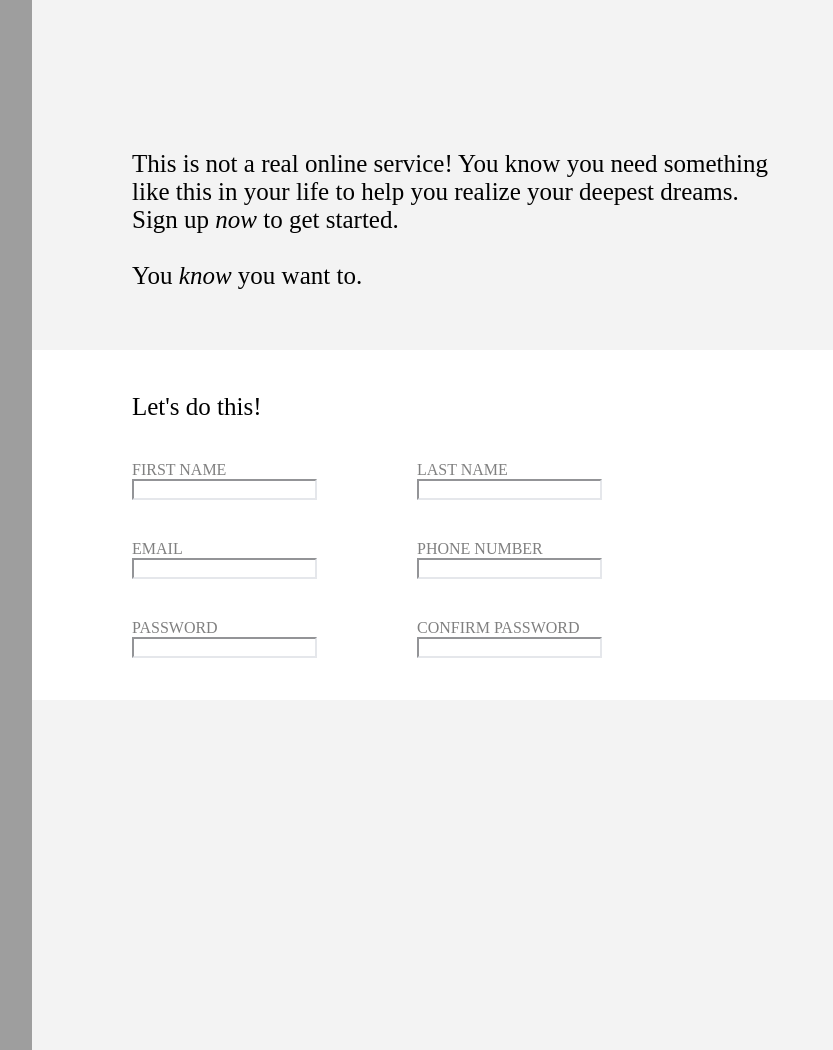
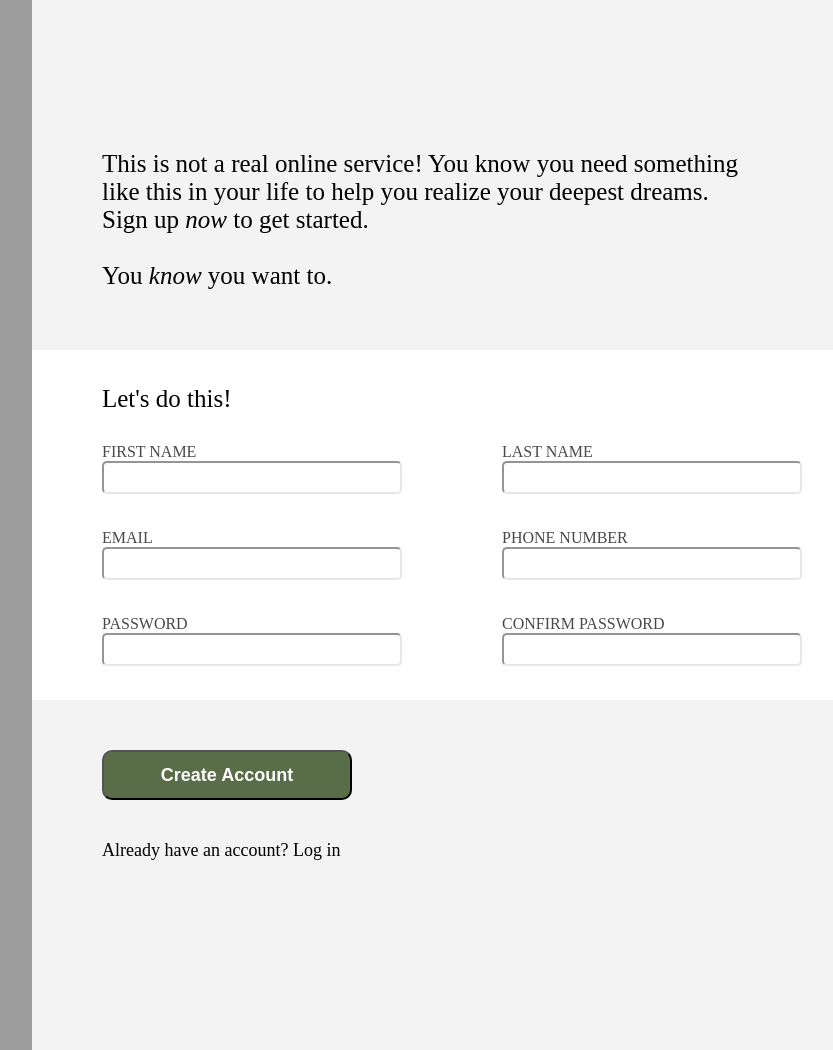
Before and after one commit to AlexGh27/Sign-up-Form, a plain HTML site: page index.html in a window 1280 px wide. Shown: the whole page, without its empty margins (352-1185 px from the left). Drawn offline with Linux system fonts and the light colour scheme; grey boxes are pictures that could not be loaded.

Commit message:
Styled the bottom part

```diff
--- a/index.html
+++ b/index.html
@@ -64,7 +64,8 @@
         </div>
 
         <div class="account">
-
+            <button id="submit">Create Account</button>
+            <div id = "already">Already have an account? <a>Log in</a></div>
         </div>
 
     </div>
--- a/styles.css
+++ b/styles.css
@@ -1,6 +1,7 @@
 * {
     box-sizing: border-box;
     --background-gray: rgb(243, 243, 243);
+    --button-color: #596D48;
 }
 
 
@@ -25,7 +26,7 @@ img {
     width: 1400px;
     display: flex;
     flex-direction: column;
-    justify-content: center;
+    justify-content: flex-start;
 }
 
 .description {
@@ -33,7 +34,7 @@ img {
     width: auto;
     background-color: var(--background-gray);
     font-size: 25px;
-    padding-left: 100px;
+    padding-left: 70px;
     padding-top: 150px;
 
 }
@@ -45,8 +46,8 @@ img {
     display: flex;
     flex-direction: column;
     justify-content: center;
-    padding-left: 100px;
-    gap: 40px;
+    padding-left: 70px;
+    gap: 30px;
 }
 
 .account {
@@ -66,10 +67,14 @@ img {
 input {
     display: block;
     border-color: #E5E7EB;
+    border-radius: 5px;
+    height: 1.5em;
+    width: 300px;
+    font-size: 22px;
 }
 
 label {
-    color: gray;
+    color: rgb(73, 73, 73);
 }
 #do {
     font-size: 25px;
@@ -79,7 +84,28 @@ label {
 #rows > div {
     display: flex;
     flex-direction: column;
+    gap: 35px;
+}
+
+.account {
+    display: flex;
+    flex-direction: column;
     gap: 40px;
+    padding-left: 70px;
+    padding-top: 50px;
+}
 
+#submit {
+    font-size: 18px;
+    width: 250px;
+    height: 50px;
+    background-color: var(--button-color);
+    color: white;
+    font-weight:bold;
+    border-radius: 10px;
+}
+
+#already {
+    font-size: 18px;
 
 }
```
